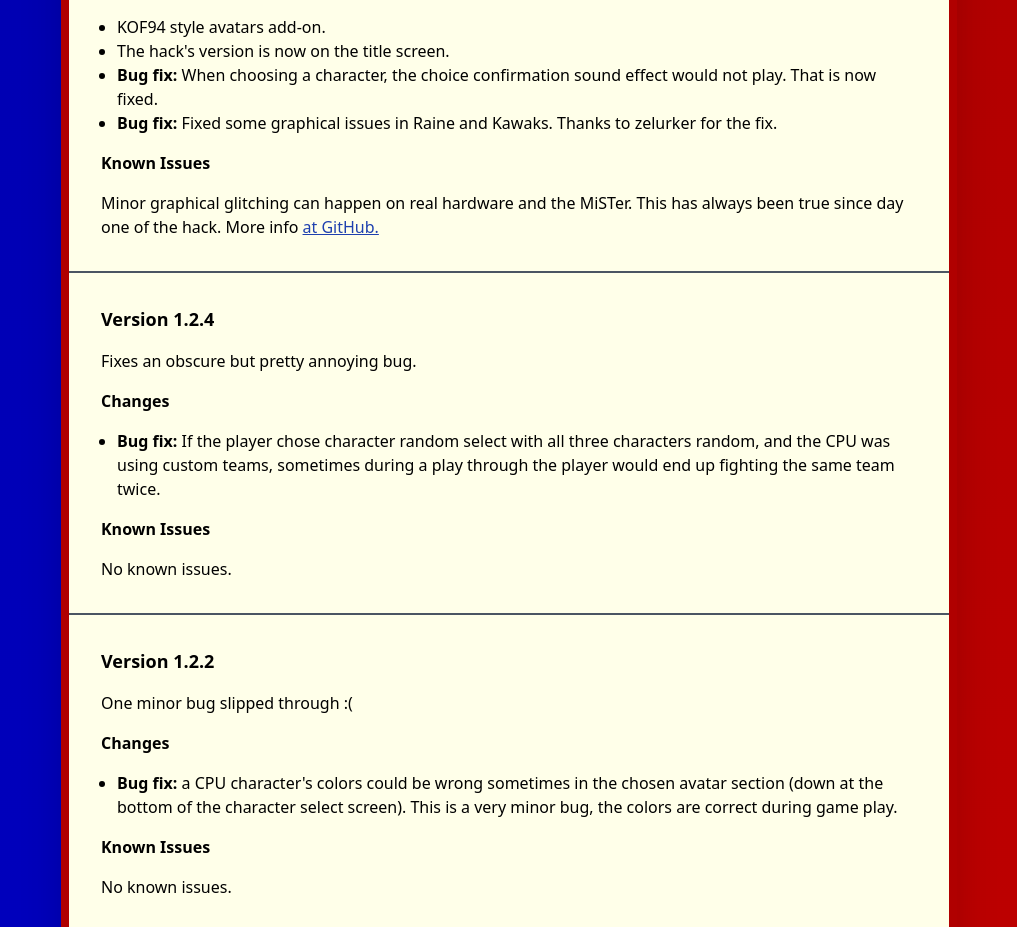
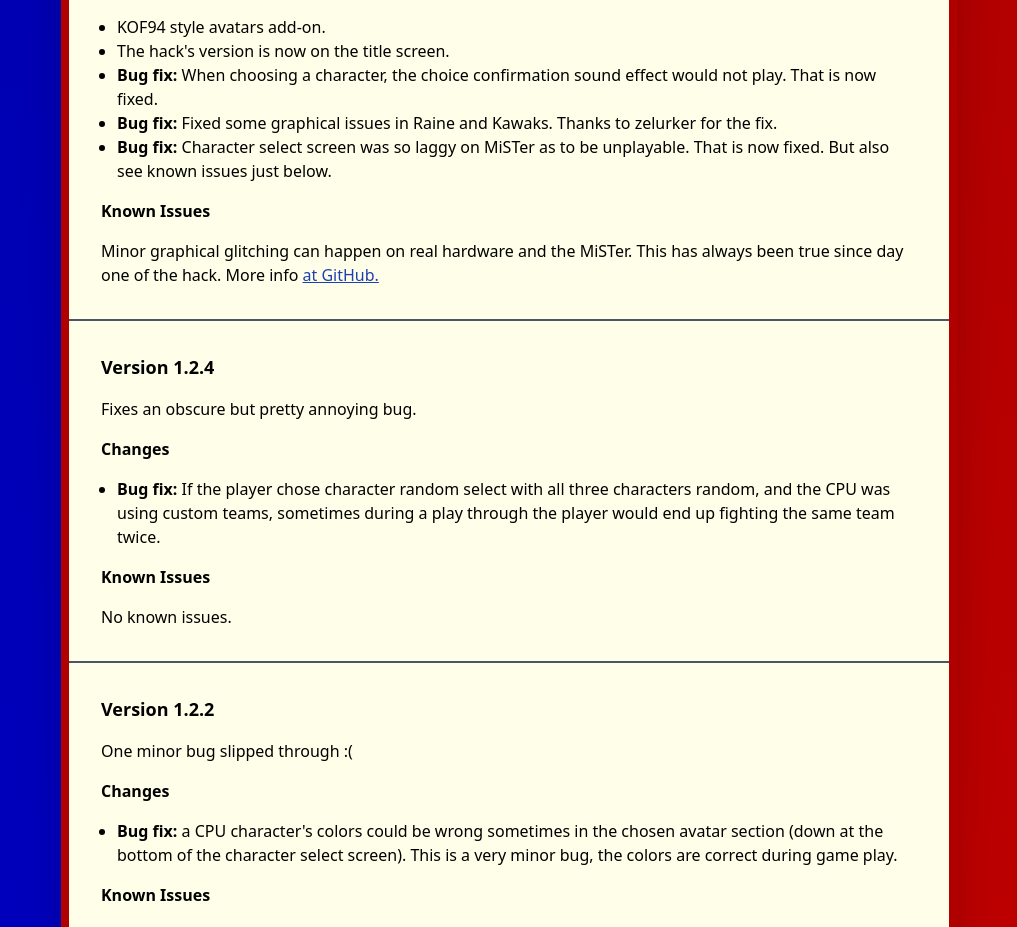
Before and after one commit to city41/neorh, a Next.js app: page / in a window 1280 px wide. Shown: the part 3540-4467 px from the top of the page, without its empty margins (131-1148 px from the left). Built offline with nearby package versions, Linux system fonts and the light colour scheme.

Commit message:
not about mister

```diff
--- a/src/components/IndexPage/IndexPage.tsx
+++ b/src/components/IndexPage/IndexPage.tsx
@@ -207,6 +207,11 @@
             <li>
               <b>Bug fix:</b> Fixed some graphical issues in Raine and Kawaks.
               Thanks to zelurker for the fix.
+            </li>
+            <li>
+              <b>Bug fix:</b> Character select screen was so laggy on MiSTer as
+              to be unplayable. That is now fixed. But also see known issues
+              just below.
             </li>
           </ul>
           <h4 className="heading font-bold py-4">Known Issues</h4>
```
